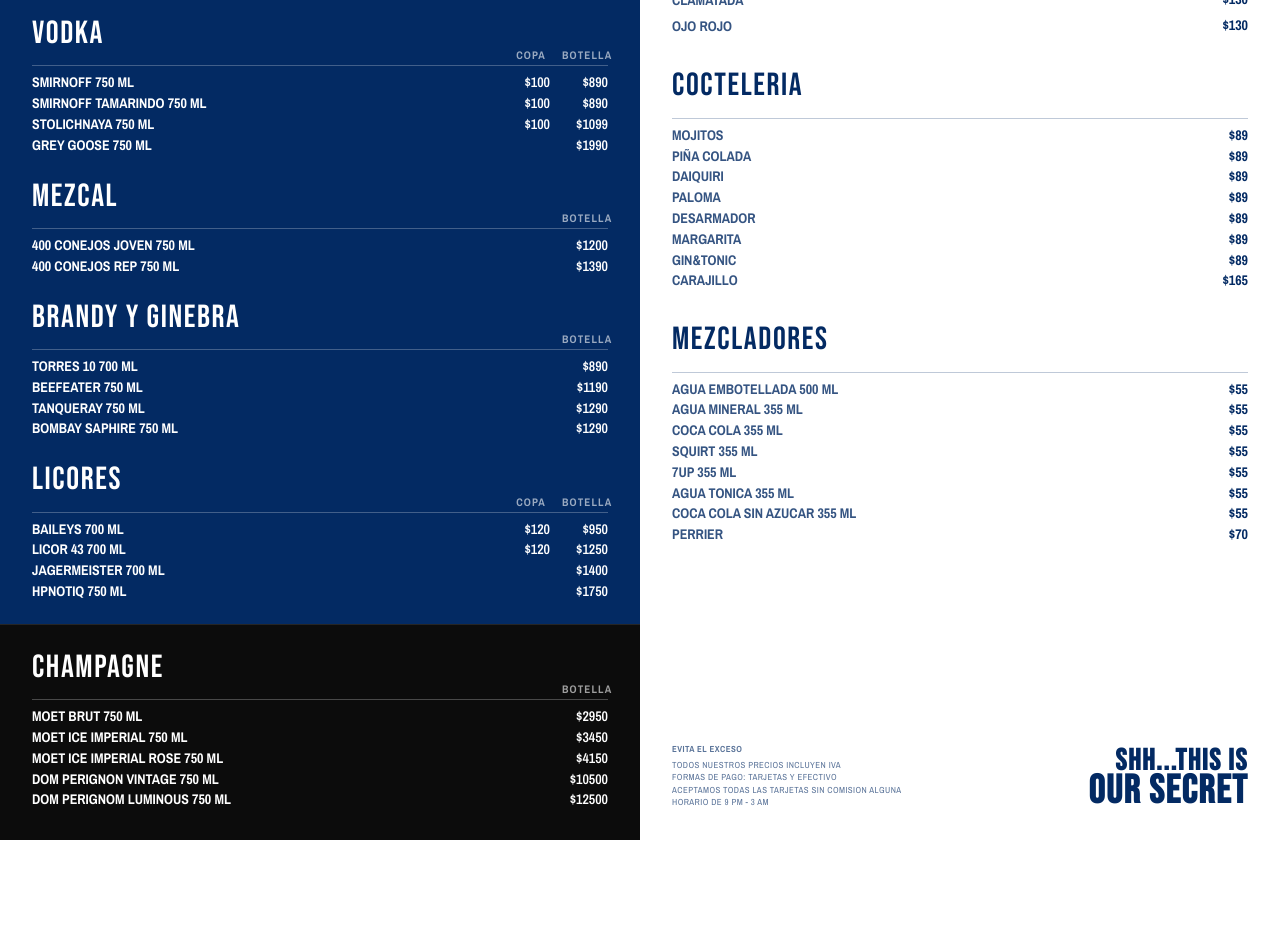
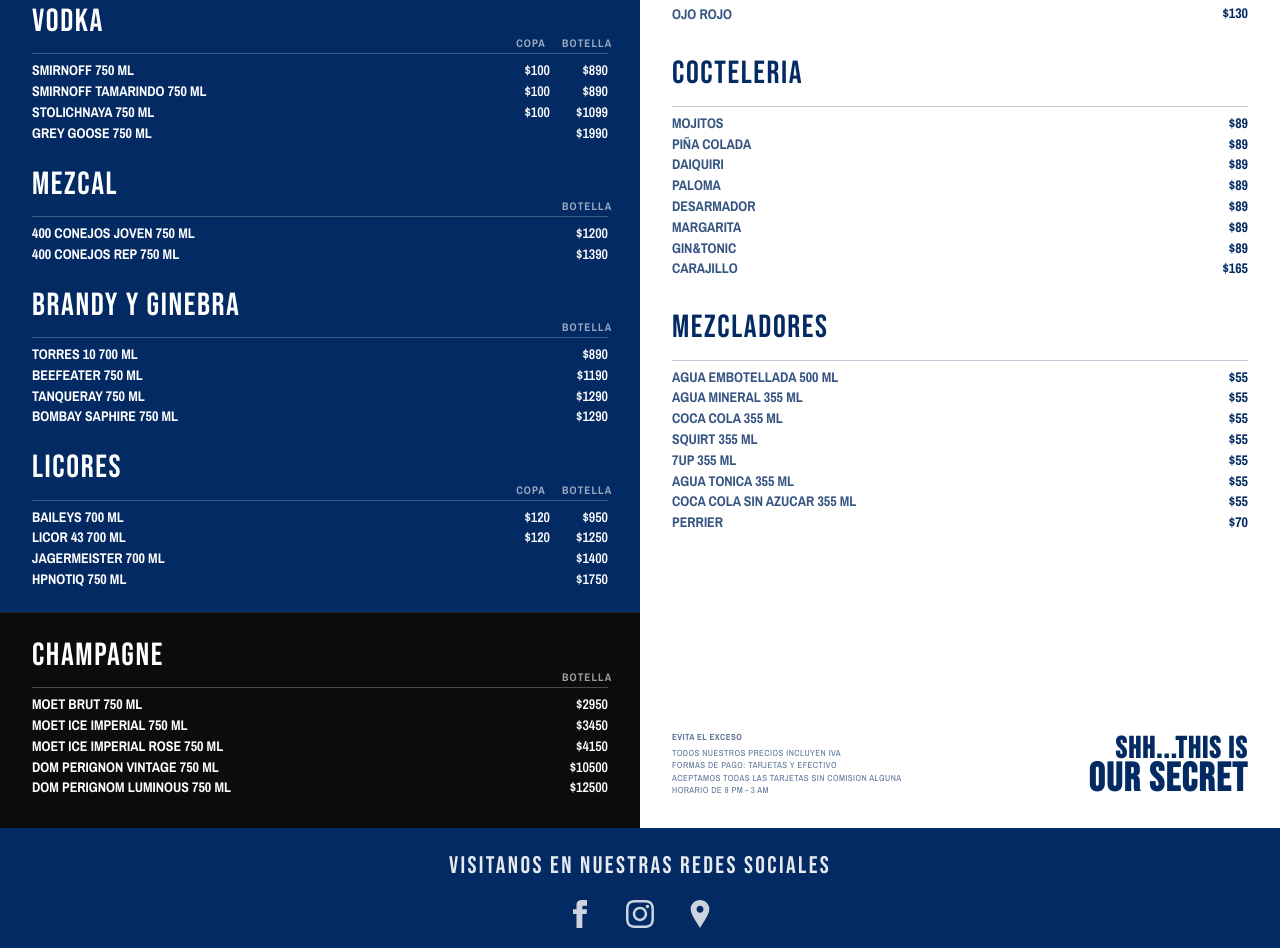
Before and after one commit to AlbertoHerrera7398/hiddenspeakeasy-web, a plain HTML site: page index.html in a window 1280 px wide. Shown: the part 911-1859 px from the top of the page. Before the commit the page ends 1751 px from the top, so only its background shows below. Drawn offline with nearby package versions, Linux system fonts and the light colour scheme.

Commit message:
Add files via upload

```diff
--- a/index.html
+++ b/index.html
@@ -101,6 +101,32 @@
     <div class="right-col" id="right-col"></div>
   </div>
 
+  <!-- Global Social Footer -->
+  <footer class="global-social">
+    <p class="social-title">VISITANOS EN NUESTRAS REDES SOCIALES</p>
+    <div class="social-icons">
+      <a href="https://www.facebook.com/Hidden.mid.mx/" target="_blank" aria-label="Facebook" class="social-link">
+        <svg xmlns="http://www.w3.org/2000/svg" viewBox="0 0 24 24" fill="currentColor">
+          <path
+            d="M9 8h-3v4h3v12h5v-12h3.642l.358-4h-4v-1.667c0-.955.192-1.333 1.115-1.333h2.885v-5h-3.808c-3.596 0-5.192 1.583-5.192 4.615v3.385z" />
+        </svg>
+      </a>
+      <a href="https://www.instagram.com/hidden.mid/?hl=es" target="_blank" aria-label="Instagram" class="social-link">
+        <svg xmlns="http://www.w3.org/2000/svg" viewBox="0 0 24 24" fill="currentColor">
+          <path
+            d="M12 2.163c3.204 0 3.584.012 4.85.07 3.252.148 4.771 1.691 4.919 4.919.058 1.265.069 1.645.069 4.849 0 3.205-.012 3.584-.069 4.849-.149 3.225-1.664 4.771-4.919 4.919-1.266.058-1.644.07-4.85.07-3.204 0-3.584-.012-4.849-.07-3.26-.149-4.771-1.699-4.919-4.92-.058-1.265-.07-1.644-.07-4.849 0-3.204.013-3.583.07-4.849.149-3.227 1.664-4.771 4.919-4.919 1.266-.057 1.645-.069 4.849-.069zm0-2.163c-3.259 0-3.667.014-4.947.072-4.358.2-6.78 2.618-6.98 6.98-.059 1.281-.073 1.689-.073 4.948 0 3.259.014 3.668.072 4.948.2 4.358 2.618 6.78 6.98 6.98 1.281.058 1.689.072 4.948.072 3.259 0 3.668-.014 4.948-.072 4.354-.2 6.782-2.618 6.979-6.98.059-1.28.073-1.689.073-4.948 0-3.259-.014-3.667-.072-4.947-.196-4.354-2.617-6.78-6.979-6.98-1.281-.059-1.69-.073-4.949-.073zm0 5.838c-3.403 0-6.162 2.759-6.162 6.162s2.759 6.163 6.162 6.163 6.162-2.759 6.162-6.163c0-3.403-2.759-6.162-6.162-6.162zm0 10.162c-2.209 0-4-1.79-4-4 0-2.209 1.791-4 4-4s4 1.791 4 4c0 2.21-1.791 4-4 4zm6.406-11.845c-.796 0-1.441.645-1.441 1.44s.645 1.44 1.441 1.44c.795 0 1.439-.645 1.439-1.44s-.644-1.44-1.439-1.44z" />
+        </svg>
+      </a>
+      <a href="https://www.google.com/maps/place/Hidden+Speakeasy/@20.9704707,-89.6223839,17z/data=!3m1!4b1!4m6!3m5!1s0x8f5671007a1d900b:0xa4b40267d24ecab0!8m2!3d20.9704707!4d-89.6223839!16s%2Fg%2F11lf96p660?entry=ttu&g_ep=EgoyMDI2MDUxMy4wIKXMDSoASAFQAw%3D%3D"
+        target="_blank" aria-label="Google Maps" class="social-link">
+        <svg xmlns="http://www.w3.org/2000/svg" viewBox="0 0 24 24" fill="currentColor">
+          <path
+            d="M12 0c-4.198 0-8 3.403-8 7.602 0 4.198 3.469 9.21 8 16.398 4.531-7.188 8-12.2 8-16.398 0-4.199-3.801-7.602-8-7.602zm0 11c-1.657 0-3-1.343-3-3s1.343-3 3-3 3 1.343 3 3-1.343 3-3 3z" />
+        </svg>
+      </a>
+    </div>
+  </footer>
+
   <script src="script.js"></script>
 </body>
 
--- a/styles.css
+++ b/styles.css
@@ -228,7 +228,7 @@
 .promo-badge:hover { transform: rotate(0deg); }
 
 .promo-wrapper {
-  padding: 1.5rem 1.5rem 0.5rem 1.5rem;
+  padding: 0.75rem 1.5rem 0.5rem 1.5rem;
   background-color: #032a63;
   transition: background-color 0.4s ease;
 }
@@ -648,7 +648,7 @@
 
 /* ===== DESKTOP (>= 1024px) ===== */
 @media (min-width: 1024px) {
-  .promo-wrapper { padding: 1.5rem 2rem 0.5rem 2rem; }
+  .promo-wrapper { padding: 0.75rem 2rem 0.5rem 2rem; }
   .promo-left h2 { font-size: 1.875rem; }
   .promo-left p { font-size: 1rem; }
   .promo-right { display: flex; }
@@ -719,7 +719,56 @@
     padding: 2rem 3rem;
   }
 
-  .promo-wrapper { padding: 1.5rem 3rem 0.5rem 3rem; }
+  .promo-wrapper { padding: 0.75rem 3rem 0.5rem 3rem; }
 
   .private-items { max-width: 24rem; }
 }
+
+/* ===== GLOBAL SOCIAL FOOTER ===== */
+.global-social {
+  display: flex;
+  flex-direction: column;
+  justify-content: center;
+  align-items: center;
+  gap: 1rem;
+  padding: 1.25rem 1.5rem;
+  background-color: #032a63;
+  color: white;
+  transition: background-color 0.4s ease, color 0.4s ease;
+}
+
+body.dark .global-social {
+  background-color: #00132e;
+}
+
+.social-title {
+  font-family: 'Bebas Neue', sans-serif;
+  font-size: 1.5rem;
+  letter-spacing: 0.1em;
+  opacity: 0.9;
+  text-align: center;
+}
+
+.social-icons {
+  display: flex;
+  gap: 2rem;
+}
+
+.social-link {
+  color: inherit;
+  opacity: 0.8;
+  transition: transform 0.3s ease, opacity 0.3s ease;
+  display: flex;
+  align-items: center;
+  justify-content: center;
+}
+
+.social-link:hover {
+  opacity: 1;
+  transform: translateY(-3px) scale(1.1);
+}
+
+.social-link svg {
+  width: 28px;
+  height: 28px;
+}
```
